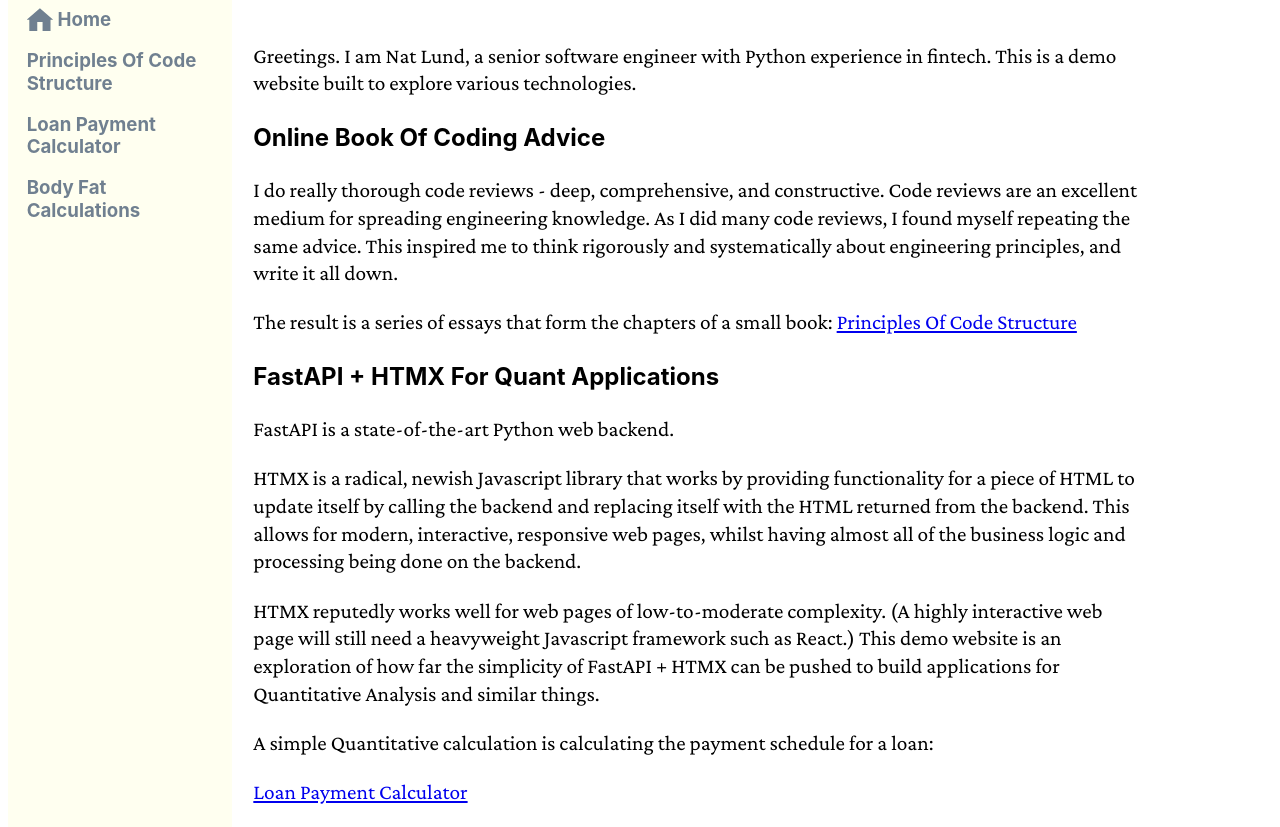
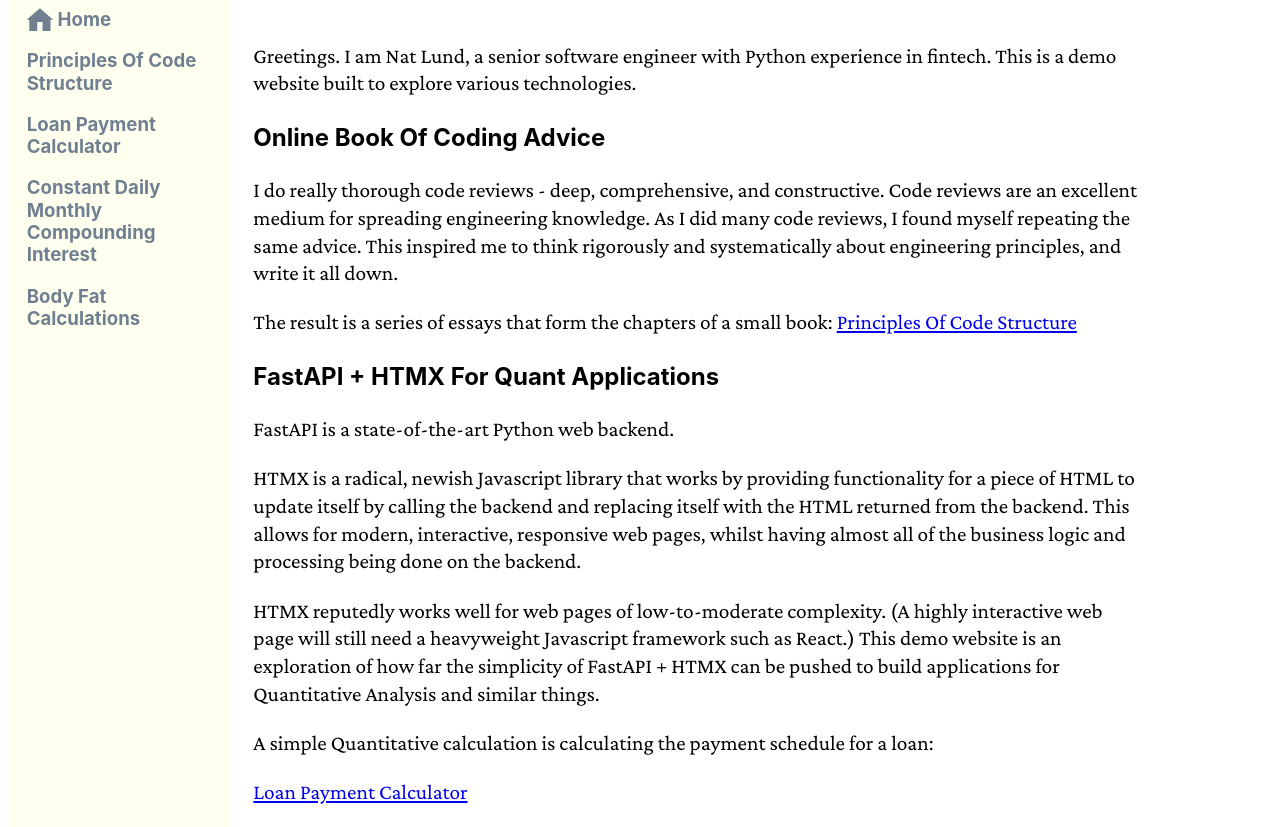
Before and after one commit to natlund/fastapi_htmx_quant, a FastAPI app: page / in a window 1280 px wide. Shown: the part 125-952 px from the top of the page. Run offline with FastAPI, Linux system fonts and the light colour scheme.

Commit message:
Add nav bar link to CDMC Interest

```diff
--- a/src/templates/body_fat.html
+++ b/src/templates/body_fat.html
@@ -44,6 +44,7 @@
                 </a>
             </li>
             <li><a href="/loan-payment-calculator">Loan Payment Calculator</a></li>
+            <li><a href="/cdmc-interest-rate">Constant Daily Monthly Compounding Interest</a></li>
         </ul>
     </nav>
     <div class="content">
--- a/src/templates/index.html
+++ b/src/templates/index.html
@@ -26,6 +26,7 @@
                 </a>
             </li>
             <li><a href="/loan-payment-calculator">Loan Payment Calculator</a></li>
+            <li><a href="/cdmc-interest-rate">Constant Daily Monthly Compounding Interest</a></li>
             <li><a href="/body-fat">Body Fat Calculations</a></li>
         </ul>
     </nav>
--- a/src/templates/loan_payment_calculator.html
+++ b/src/templates/loan_payment_calculator.html
@@ -43,6 +43,7 @@
                 Principles Of Code Structure
                 </a>
             </li>
+            <li><a href="/cdmc-interest-rate">Constant Daily Monthly Compounding Interest</a></li>
             <li><a href="/body-fat">Body Fat Calculations</a></li>
         </ul>
     </nav>
```
